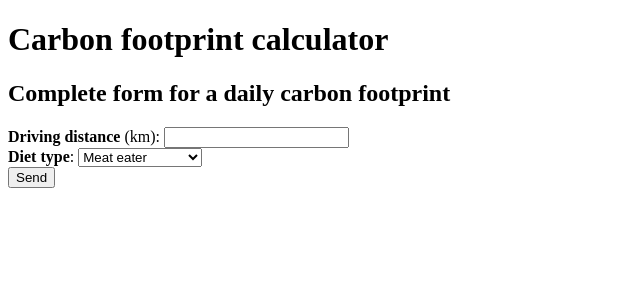
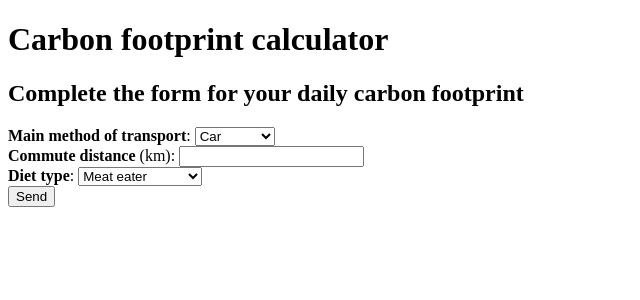
Before and after one commit to robinsam1/bitsandbobs, a Flask app: page / in a window 1280 px wide. Shown: the top 300 px of the page, without its empty margins (0-640 px from the left). Run offline with Flask 2, Linux system fonts and the light colour scheme.

Commit message:
Added transport type to questionnaire

```diff
--- a/project/app.py
+++ b/project/app.py
@@ -10,8 +10,9 @@ def my_form():
 @application.route('/', methods=['POST'])
 def my_form_post():
     questionnaire = {}
-    if request.form["driving"]:
-    	questionnaire["driving"] = request.form["driving"]
+    if request.form["commute"]:
+    	questionnaire["commute"] = request.form["commute"]
+    questionnaire["transport"] = request.form["transport"]
     questionnaire["diet"] = request.form["diet"]
     score = calculator.calculate(questionnaire)
     return "Carbon footprint: %.2f kg CO2/day" %score
--- a/project/templates/my-form.html
+++ b/project/templates/my-form.html
@@ -2,10 +2,18 @@
 <html lang="en">
 <body>
     <h1>Carbon footprint calculator</h1>
-    <h2>Complete form for a daily carbon footprint</h2>
+    <h2>Complete the form for your daily carbon footprint</h2>
     <form action="." method="POST">
-        <b>Driving distance</b> (km):
-	<input type="text" name="driving">
+	<b>Main method of transport</b>:
+	<select name="transport">
+		<option value="auto">Car</option>
+		<option value="bus">Bus</option>
+		<option value="subway">Subway</option>
+		<option value="self">Walk/bike</option>
+	</select>
+	<br />
+        <b>Commute distance</b> (km):
+	<input type="number" name="commute" step=".1">
 	<br />
         <b>Diet type</b>:
 	<select name="diet">
```
Also changed, not shown: project/calculator.py (+8 -2 lines).
